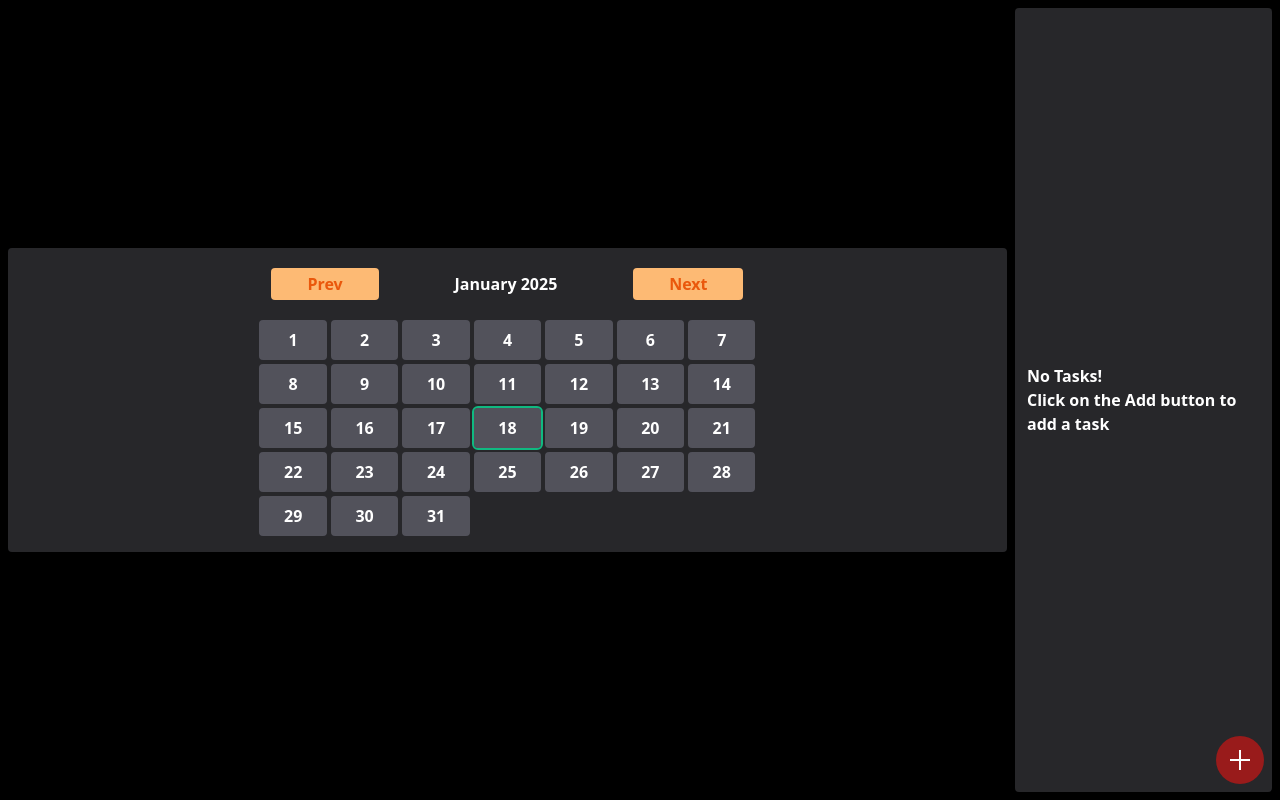
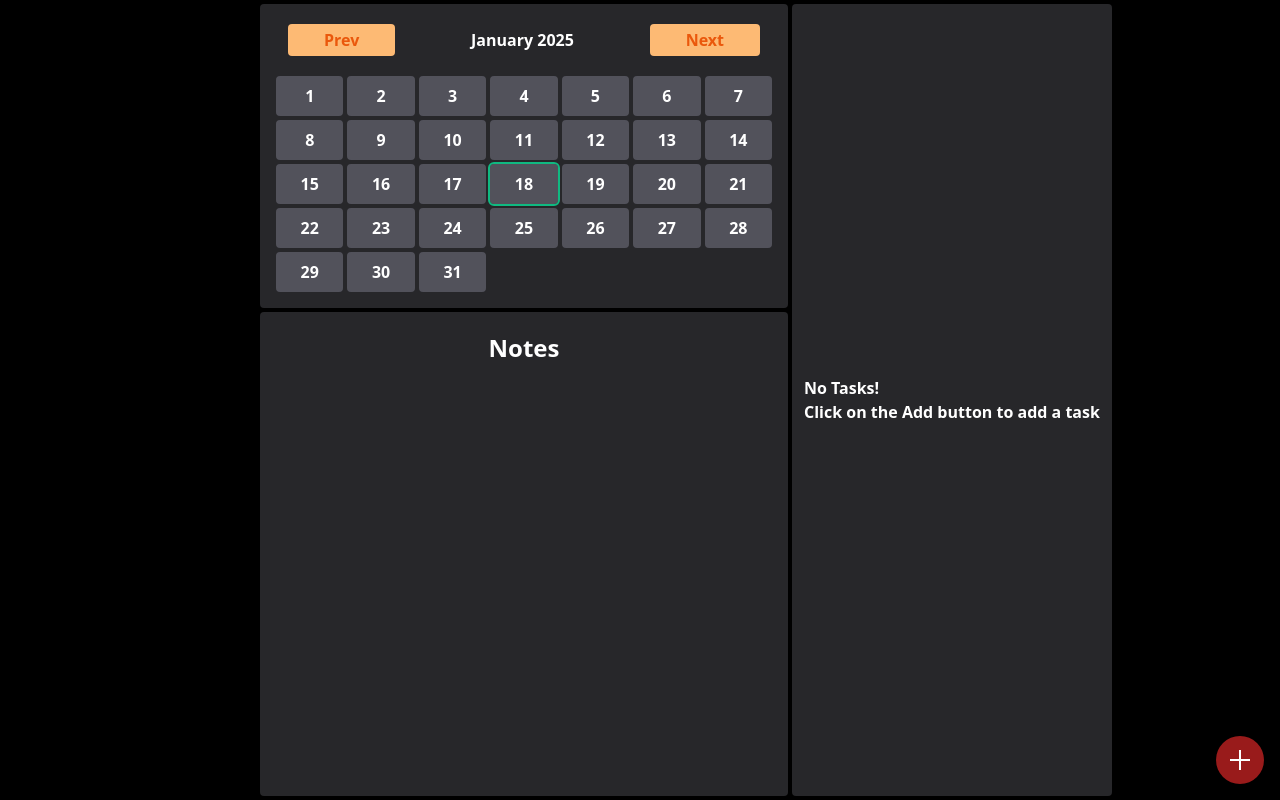
Before and after one commit to charan-nunnabhatla/habit-pro, a Next.js app: page / in a window 1280 px wide. Built offline with nearby package versions, Linux system fonts and the light colour scheme.

Commit message:
added gird layout

```diff
--- a/app/page.tsx
+++ b/app/page.tsx
@@ -1,13 +1,27 @@
 import CalendarContainer from "./containers/calendar-container";
 import HabitsListContainer from "./containers/habits-list-container";
+import NotesContainer from "./containers/notes-container";
 
 export default function Home() {
   return (
     <div
       id="root"
-      className="flex flex-col items-center justify-center w-full h-screen gap-2 p-2 bg-black rounded md:flex-row">
-      <CalendarContainer />
-      <HabitsListContainer />
+      className=" grid grid-cols-[1fr] grid-rows-[auto,1fr,1fr] md:grid-rows-[auto,1fr] md:grid-cols-[1fr,1fr] w-full min-h-svh gap-1 lg:w-[70vw] xl:w-[60vw] mx-auto p-1 bg-black rounded">
+      <div
+        id="calendar"
+        className="row-start-1 md:col-start-1 md:col-end-2 md:row-start-1 md:row-end-2">
+        <CalendarContainer />
+      </div>
+      <div
+        id="habitslist"
+        className="row-start-2 md:col-start-2 md:row-start-1 md:row-span-2 md:row-end-3">
+        <HabitsListContainer />
+      </div>
+      <div
+        id="notes"
+        className="row-start-3 md:row-start-2 md:col-start-1 md:col-end-2  ">
+        <NotesContainer />
+      </div>
     </div>
   );
 }
```
